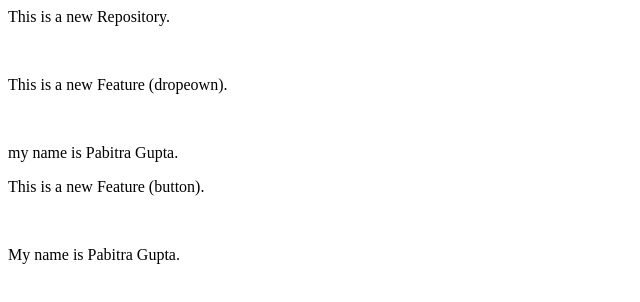
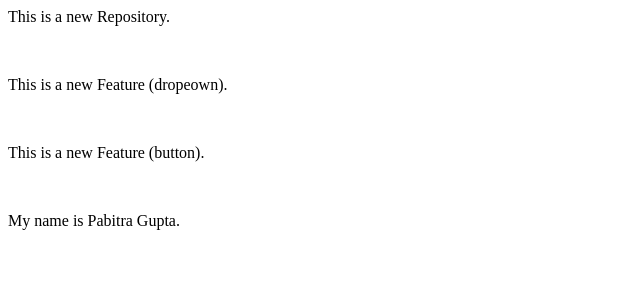
Before and after one commit to Pabitragupta/Local_Repo, a plain HTML site: page index.html in a window 1280 px wide. Shown: the whole page, without its empty margins (0-640 px from the left). Drawn offline with Linux system fonts and the light colour scheme.

Commit message:
Delete extra line

```diff
--- a/index.html
+++ b/index.html
@@ -2,7 +2,6 @@
 <br>
 <p>This is a new Feature (dropeown).</p>
 <br>
-<p>my name is Pabitra Gupta.</p>
 <p>This is a new Feature  (button).</p>
 <br>
 <p>My name is Pabitra Gupta.</p>
```
